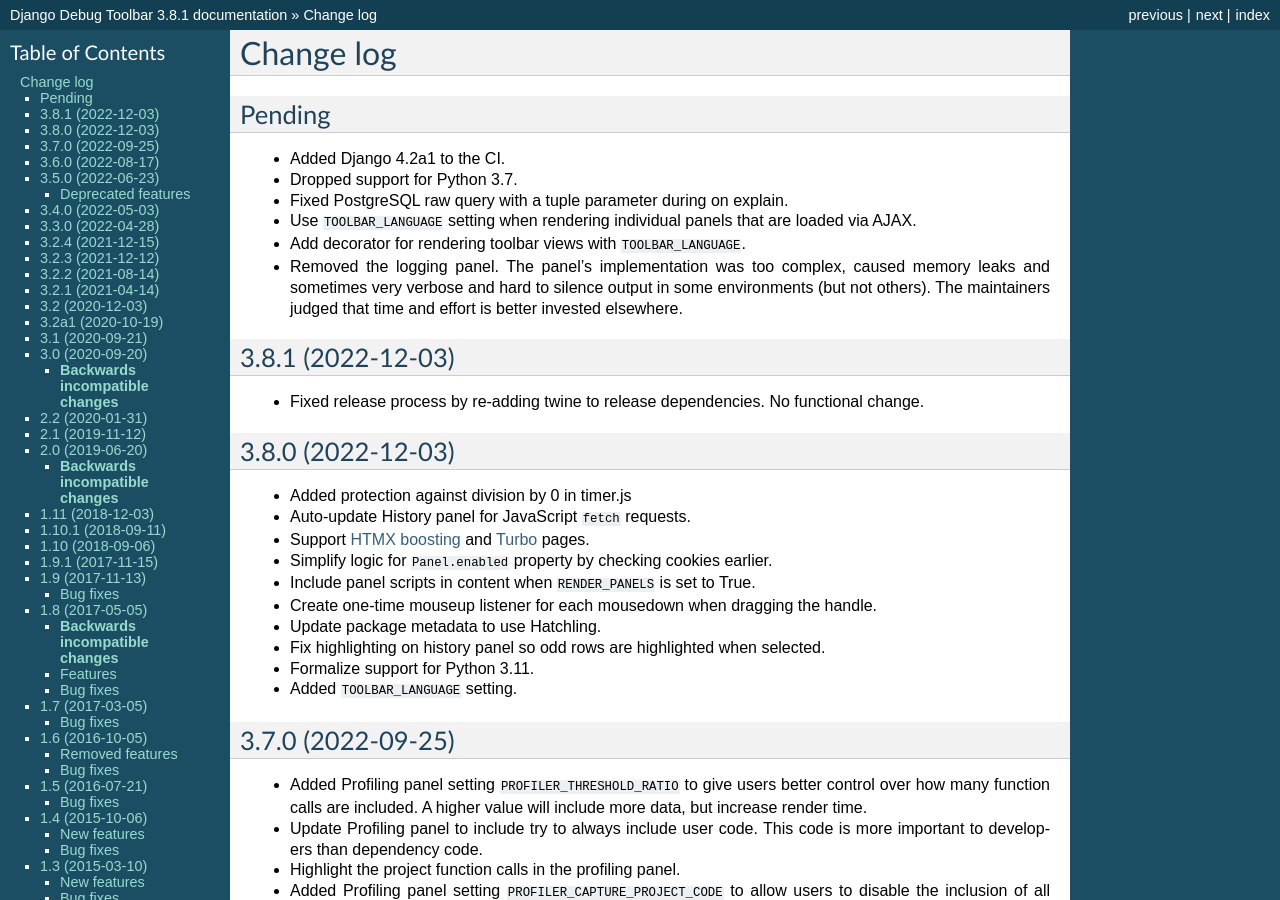
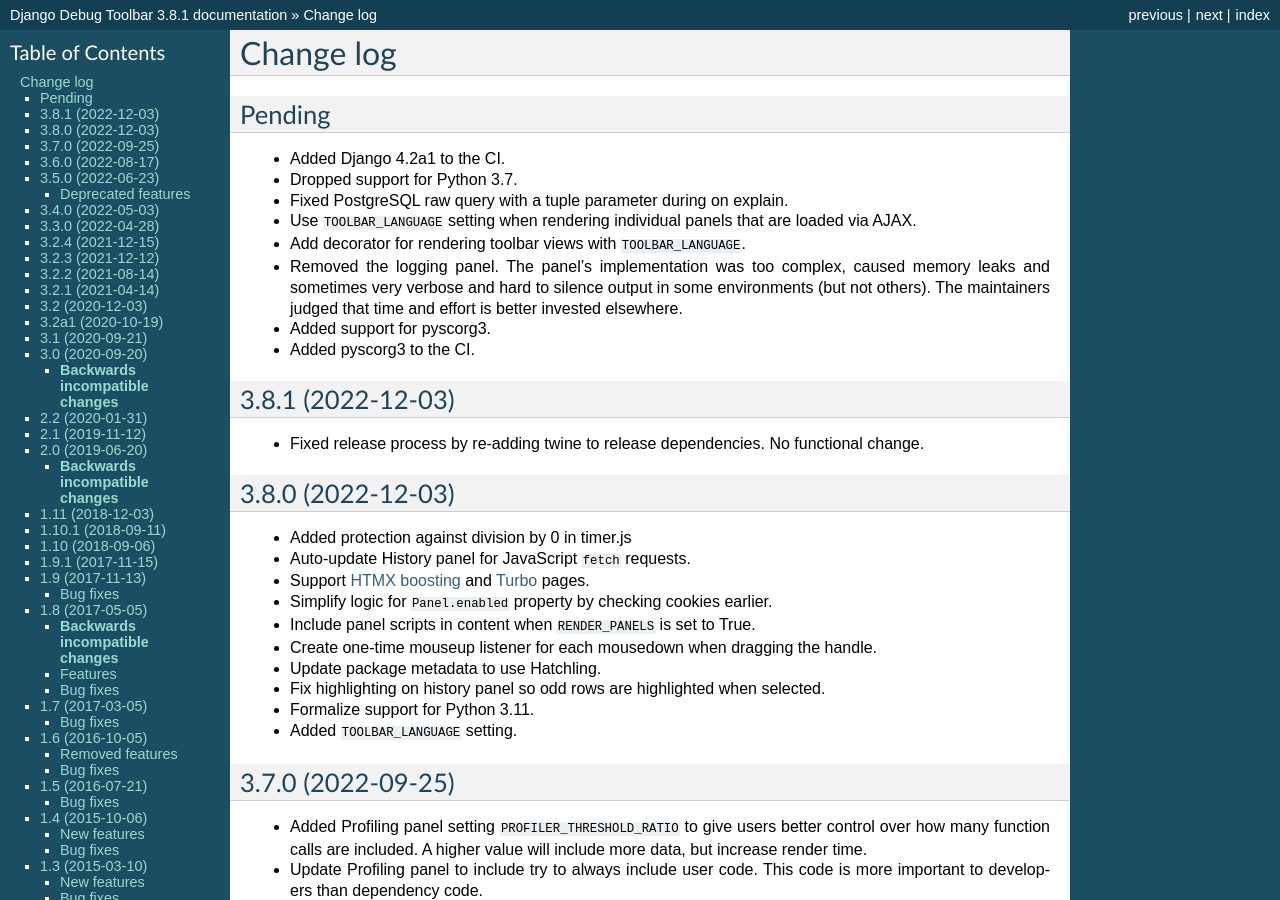
Before and after one commit to jazzband/django-debug-toolbar, a Sphinx documentation site: the page built from docs/changes.rst, in a window 1280 px wide and 900 px high. Built offline with Sphinx 7.4.7, drawn with Linux system fonts in a browser that asks for light colours.

Commit message:
updated changes.rst

```diff
--- a/docs/changes.rst
+++ b/docs/changes.rst
@@ -14,6 +14,8 @@
   memory leaks and sometimes very verbose and hard to silence output in some
   environments (but not others). The maintainers judged that time and effort is
   better invested elsewhere.
+* Added support for pyscorg3.
+* Added pyscorg3 to the CI.
 
 3.8.1 (2022-12-03)
 ------------------
```
